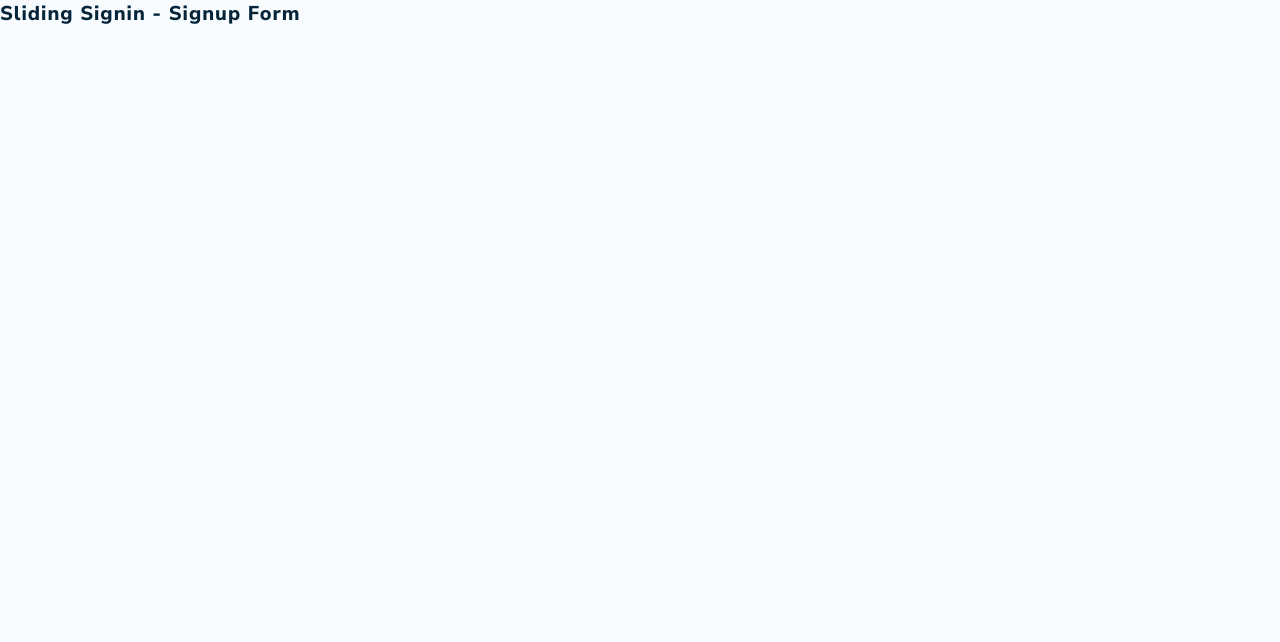
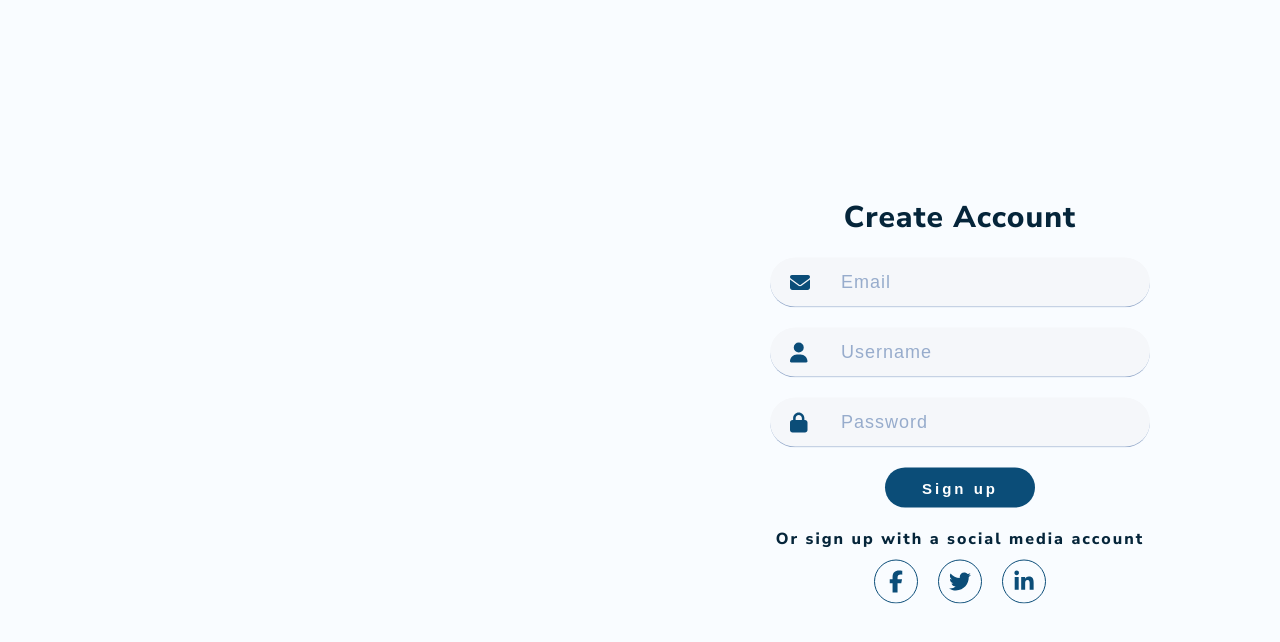
Before and after one commit to EmmanouilM/sliding-signIn-signUp-Forms-ReactJs, a React (Create React App) app: page / in a window 1280 px wide. Shown: the top 642 px of the page. Built offline with nearby package versions, Linux system fonts and the light colour scheme.

Commit message:
create sign up form

```diff
--- a/package.json
+++ b/package.json
@@ -4,6 +4,7 @@
   "private": true,
   "dependencies": {
     "@fortawesome/fontawesome-svg-core": "^6.1.1",
+    "@fortawesome/free-brands-svg-icons": "^6.1.1",
     "@fortawesome/free-solid-svg-icons": "^6.1.1",
     "@fortawesome/react-fontawesome": "^0.1.18",
     "@testing-library/jest-dom": "^5.16.3",
--- a/src/App.js
+++ b/src/App.js
@@ -1,10 +1,11 @@
 import React from "react";
 import "./App.css";
+import FormsContainer from './components/FormsContainer';
 
 const App = () => {
   return (
-    <div class="container">
-      <h1> Sliding Signin - Signup Form</h1>
+    <div className="container">
+    <FormsContainer/>
     </div>
   );
 };
--- /dev/null
+++ b/src/components/FormsContainer.js
@@ -0,0 +1,171 @@
+import React from "react";
+import styled from "styled-components";
+import { FontAwesomeIcon } from "@fortawesome/react-fontawesome";
+import { faEnvelope } from "@fortawesome/free-solid-svg-icons";
+import { faUser } from "@fortawesome/free-solid-svg-icons";
+import { faLock } from "@fortawesome/free-solid-svg-icons";
+import { faFacebookF } from "@fortawesome/free-brands-svg-icons"
+import { faTwitter } from "@fortawesome/free-brands-svg-icons"
+import { faLinkedinIn } from "@fortawesome/free-brands-svg-icons"
+
+
+
+const Section = styled.section`
+  position: absolute;
+  width: 100%;
+  height: 100%;
+  top: 0;
+  left: 0;
+`;
+const SignForms = styled.div`
+position: absolute;
+top: 50%;
+transform: translate(-50%, -50%);
+left: 75%;
+width: 50%;
+transition: 1s 0.7s ease-in-out;
+display: grid;
+grid-template-columns: 1fr;
+z-index: 5;
+`;
+const Form = styled.form`
+  display: flex;
+  align-items: center;
+  justify-content: center;
+  flex-direction: column;
+  padding: 0 5rem;
+  transition: all 0.2s 0.7s;
+  overflow: hidden;
+  grid-column: 1 / 2;
+  grid-row: 1 / 2;
+`;
+const SignUpForm = styled(Form)`
+  z-index: 2;
+`;
+const Title = styled.h2`
+  font-size: 3rem;
+  margin-bottom: 10px;
+`;
+const InputField = styled.div`
+  max-width: 380px;
+  width: 100%;
+  background-color: #f5f7fa;
+  margin: 10px 0;
+  height: 50px;
+  border-radius: 30px;
+  display: grid;
+  grid-template-columns: 15% 85%;
+  padding: 0 2rem;
+  position: relative;
+  align-items: center;
+  border-bottom:1px solid #97accc;
+`;
+const InputIcon = styled(FontAwesomeIcon)`
+  text-align: center;
+  transition: 0.5s;
+  font-size: 2rem;
+  color:#0b4d78;
+`;
+const Input = styled.input`
+  background: none;
+  outline: none;
+  border: none;
+  line-height: 1;
+  font-size: 1.8rem;
+
+  &::placeholder {
+    color:#97accc;
+    letter-spacing:0.1rem;
+  }
+`;
+const Button = styled.button`
+width: 150px;
+  background-color: #0b4d78;
+  border: none;
+  outline: none;
+  height: 40px;
+  border-radius: 30px;
+  color: #fff;
+  font-weight: 600;
+  margin: 10px 0;
+  cursor: pointer;
+  transition: 0.5s;
+  letter-spacing:0.3rem;
+font-size:1.5rem;
+  &:hover {
+    background-color: #4d84e2;
+  }
+`;
+const Text = styled.p`
+font-size: 1.6rem;
+font-weight:700;
+letter-spacing:0.2rem;
+margin:10px 0;
+`;
+const SocialMedia=styled.div`
+display: flex;
+  justify-content: center;
+`;
+const SocialIcon = styled(FontAwesomeIcon)`
+height: 2.2rem;
+width: 2.2rem;
+display: flex;
+justify-content: center;
+align-items: center;
+margin: 0 1rem;
+padding:1rem;
+border-radius: 50%;
+border: 1px solid #0b4d78;
+color:#0b4d78;
+text-decoration: none;
+transition: 0.3s;
+cursor: pointer;
+&:hover {
+  color: #4481eb;
+  border-color: #4481eb;
+}
+`;
+
+const FormsContainer = () => {
+  return (
+    <Section>
+      <SignForms>
+        <SignUpForm action='#'>
+          <Title>Create Account</Title>
+          <InputField>
+            <InputIcon icon={faEnvelope} />
+            <Input
+              type='email'
+              name='email'
+              id='EmailId'
+              placeholder='Email'
+            />
+          </InputField>
+          <InputField>
+            <InputIcon icon={faUser} />
+            <Input type='text'   name='username'
+              id='usernameId'placeholder='Username' />
+          </InputField>
+          <InputField>
+            <InputIcon icon={faLock} />
+            <Input
+              type='password'
+              name='password'
+              id='passwordId'
+              placeholder='Password'
+            />
+          </InputField>
+          <Button>Sign up</Button>
+          <Text>Or sign up with a social media account</Text>
+         <SocialMedia>
+         <SocialIcon icon={faFacebookF} />
+          <SocialIcon icon={faTwitter} />
+          <SocialIcon icon={faLinkedinIn} />
+         </SocialMedia>
+
+        </SignUpForm>
+      </SignForms>
+    </Section>
+  );
+};
+export default FormsContainer;
--- a/src/index.css
+++ b/src/index.css
@@ -4,7 +4,6 @@
   padding: 0;
   outline: none;
   border: none;
-  transition: all 0.3s ease-out;
 }
 *,
 *::before,
```
Also changed, not shown: src/App.css (line endings or trailing spaces), 1 other file (tests, documents, lock files or other folders).
